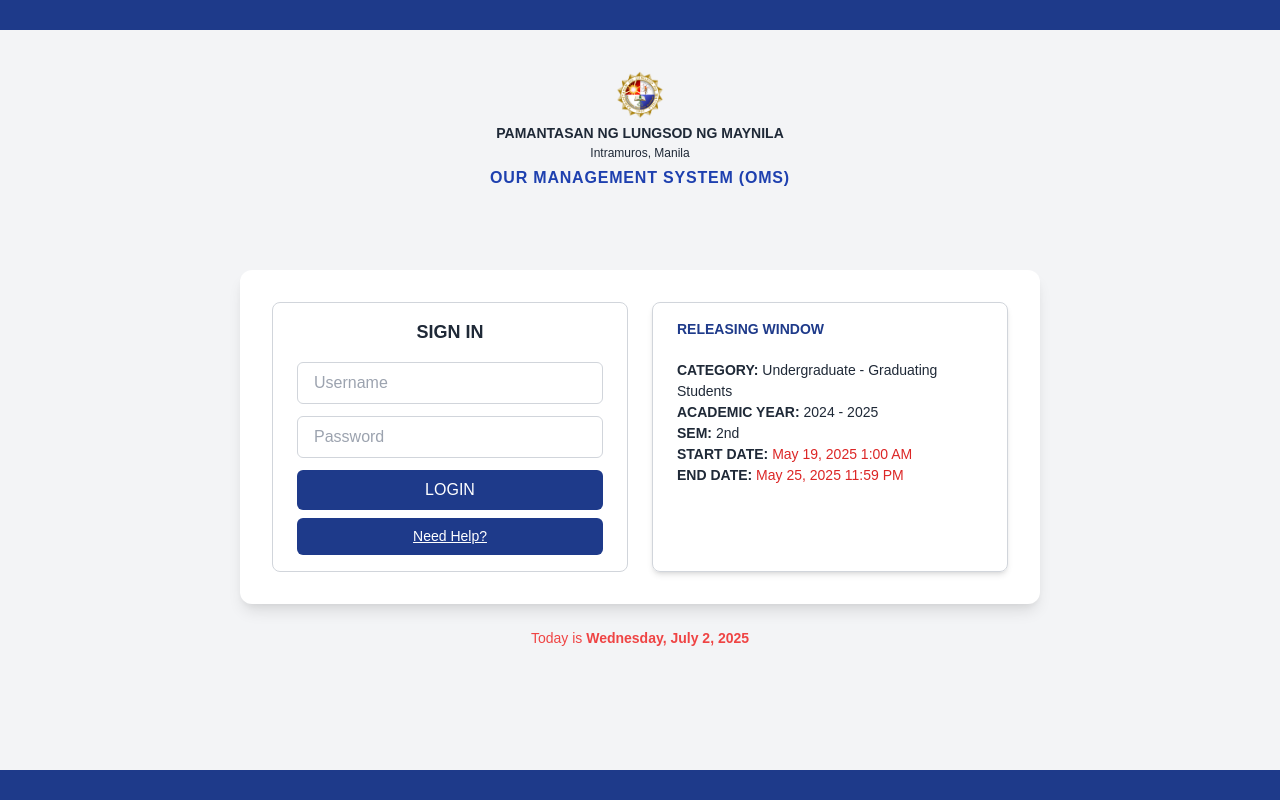
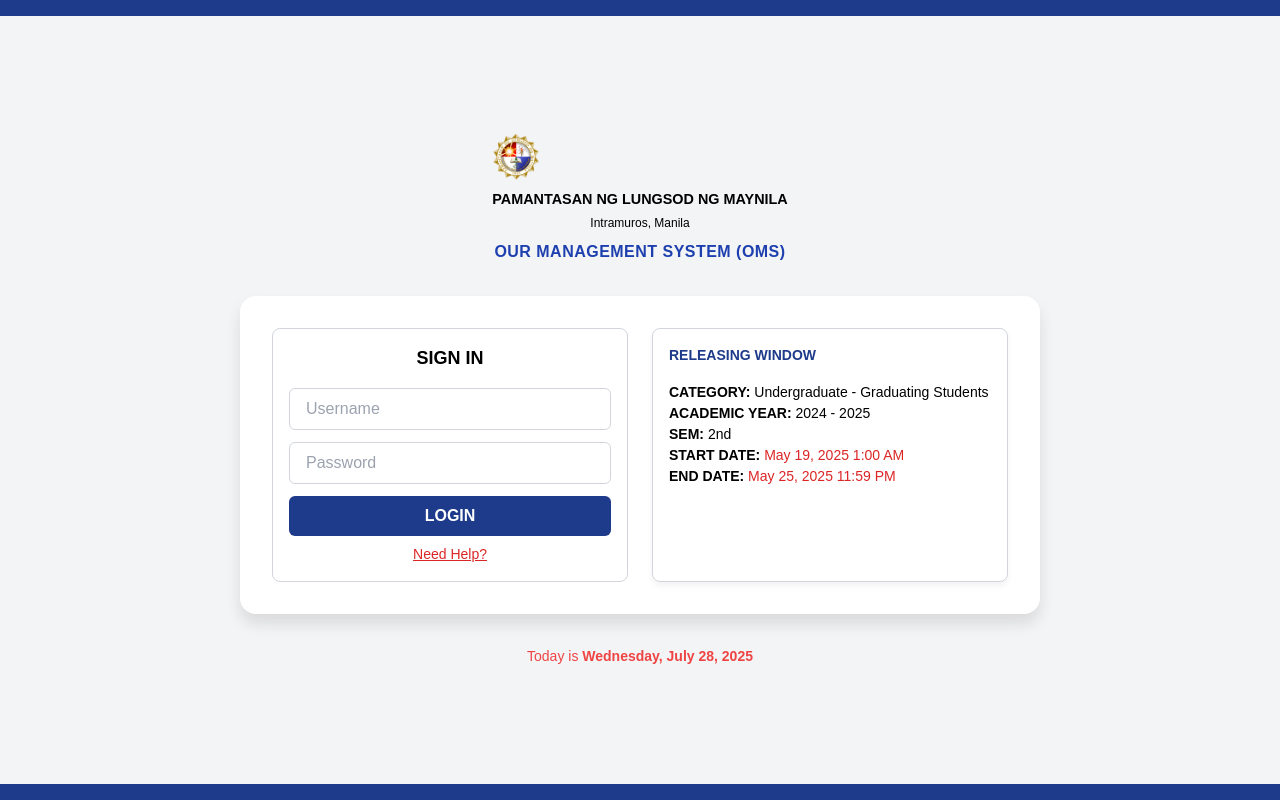
Before and after one commit to wzonw/Releasing, a React (Create React App) app: page / in a window 1280 px wide. Built offline with nearby package versions, Linux system fonts and the light colour scheme.

Commit message:
Update: Separated login layout and styling into login.js and login.css

```diff
--- a/src/login.css
+++ b/src/login.css
@@ -1,5 +1,3 @@
-/* src/login.css */
-
 .login-container {
   min-height: 100vh;
   background-color: #f3f4f6;
@@ -8,119 +6,111 @@
   align-items: center;
   justify-content: center;
   font-family: sans-serif;
-  color: #1f2937;
-  border-top: 30px solid #1e3a8a;
-  border-bottom: 30px solid #1e3a8a;
+  padding: 2rem 1rem;
+  border-top: 16px solid #1e3a8a;
+  border-bottom: 16px solid #1e3a8a;
 }
 
 .login-header {
-  display: flex;
-  flex-direction: column;
-  align-items: center;
   text-align: center;
-  margin-top: -5rem;
-  margin-bottom: 5rem;
+  margin-bottom: 2rem;
 }
 
 .login-logo {
-  width: 3rem;
-  height: 3rem;
-  margin-bottom: 0.25rem;
+  width: 48px;
+  height: 48px;
+  margin-bottom: 0.5rem;
 }
 
 .login-header h1 {
-  font-size: 0.875rem;
-  font-weight: 600;
+  font-size: 0.9rem;
+  font-weight: bold;
 }
 
 .login-header p {
   font-size: 0.75rem;
+  margin: 0.25rem 0;
 }
 
 .login-header h2 {
   font-size: 1rem;
-  font-weight: 600;
+  font-weight: bold;
   color: #1e40af;
-  margin-top: 0.25rem;
-  letter-spacing: 0.05em;
+  margin-top: 0.5rem;
+  letter-spacing: 0.03em;
 }
 
 .login-card {
-  background-color: #fff;
-  border-radius: 0.75rem;
-  display: flex;
+  background-color: white;
   width: 800px;
   max-width: 100%;
-  justify-content: space-between;
+  display: flex;
+  gap: 1.5rem;
   padding: 2rem;
-  gap: 1.5rem;
-  box-shadow: 0 10px 15px -3px rgba(0, 0, 0, 0.1),
-              0 4px 6px -2px rgba(0, 0, 0, 0.05);
+  border-radius: 1rem;
+  box-shadow: 0 10px 15px rgba(0, 0, 0, 0.1);
 }
 
 .login-form {
   width: 50%;
+  display: flex;
+  flex-direction: column;
+  padding: 1rem;
   border: 1px solid #d1d5db;
   border-radius: 0.5rem;
-  padding: 1rem 1.5rem;
-  display: flex;
-  flex-direction: column;
-  justify-content: center;
 }
 
 .login-form h3 {
   text-align: center;
+  margin-bottom: 1rem;
   font-size: 1.125rem;
-  font-weight: 600;
-  margin-bottom: 1rem;
+  font-weight: bold;
 }
 
 .login-form input {
+  padding: 0.5rem 1rem;
   margin-bottom: 0.75rem;
-  padding: 0.5rem 1rem;
   border: 1px solid #d1d5db;
   border-radius: 0.375rem;
 }
 
-.login-form button {
+.login-btn {
   background-color: #1e3a8a;
-  color: #fff;
-  padding: 0.5rem 0;
+  color: white;
+  padding: 0.5rem;
   border-radius: 0.375rem;
-  transition: background-color 0.2s;
   border: none;
   cursor: pointer;
+  font-weight: bold;
+  transition: background-color 0.3s ease;
 }
 
-.login-form button:hover {
+.login-btn:hover {
   background-color: #1e40af;
 }
 
 .help-btn {
-  color: #ef4444;
-  text-align: center;
+  background: none;
+  border: none;
+  color: #dc2626;
+  font-size: 0.875rem;
   margin-top: 0.5rem;
-  font-size: 0.875rem;
   text-decoration: underline;
+  cursor: pointer;
 }
 
 .releasing-window {
   width: 50%;
+  padding: 1rem;
   border: 1px solid #d1d5db;
   border-radius: 0.5rem;
-  padding: 1rem 1.5rem;
-  box-shadow: 0 4px 6px -1px rgba(0, 0, 0, 0.1),
-              0 2px 4px -2px rgba(0, 0, 0, 0.1);
   font-size: 0.875rem;
-  display: flex;
-  flex-direction: column;
-  gap: 0.25rem;
+  box-shadow: 0 4px 6px rgba(0,0,0,0.05);
 }
 
 .releasing-window h4 {
   color: #1e3a8a;
   font-weight: 600;
-  font-size: 0.875rem;
   margin-bottom: 1rem;
 }
 
@@ -129,7 +119,7 @@
 }
 
 .login-footer {
-  margin-top: 1.5rem;
+  margin-top: 2rem;
   font-size: 0.875rem;
   color: #ef4444;
 }
--- a/src/login.js
+++ b/src/login.js
@@ -1,7 +1,5 @@
-// src/login.js
-
 import React from 'react';
-import './login.css'; // Make sure this path matches your folder
+import './login.css';
 
 function Login() {
   return (
@@ -14,14 +12,14 @@
         <h2>OUR MANAGEMENT SYSTEM (OMS)</h2>
       </div>
 
-      {/* Main Card Section */}
+      {/* Main Section */}
       <div className="login-card">
-        {/* Sign In Form */}
+        {/* Login Form */}
         <div className="login-form">
           <h3>SIGN IN</h3>
           <input type="text" placeholder="Username" />
           <input type="password" placeholder="Password" />
-          <button>LOGIN</button>
+          <button className="login-btn">LOGIN</button>
           <button
             type="button"
             className="help-btn"
@@ -34,19 +32,17 @@
         {/* Releasing Window */}
         <div className="releasing-window">
           <h4>RELEASING WINDOW</h4>
-          <div>
-            <p><strong>CATEGORY:</strong> Undergraduate - Graduating Students</p>
-            <p><strong>ACADEMIC YEAR:</strong> 2024 - 2025</p>
-            <p><strong>SEM:</strong> 2nd</p>
-            <p><strong>START DATE:</strong> <span className="highlight">May 19, 2025 1:00 AM</span></p>
-            <p><strong>END DATE:</strong> <span className="highlight">May 25, 2025 11:59 PM</span></p>
-          </div>
+          <p><strong>CATEGORY:</strong> Undergraduate - Graduating Students</p>
+          <p><strong>ACADEMIC YEAR:</strong> 2024 - 2025</p>
+          <p><strong>SEM:</strong> 2nd</p>
+          <p><strong>START DATE:</strong> <span className="highlight">May 19, 2025 1:00 AM</span></p>
+          <p><strong>END DATE:</strong> <span className="highlight">May 25, 2025 11:59 PM</span></p>
         </div>
       </div>
 
       {/* Footer */}
       <p className="login-footer">
-        Today is <strong>Wednesday, July 2, 2025</strong>
+        Today is <strong>Wednesday, July 28, 2025</strong>
       </p>
     </div>
   );
```
